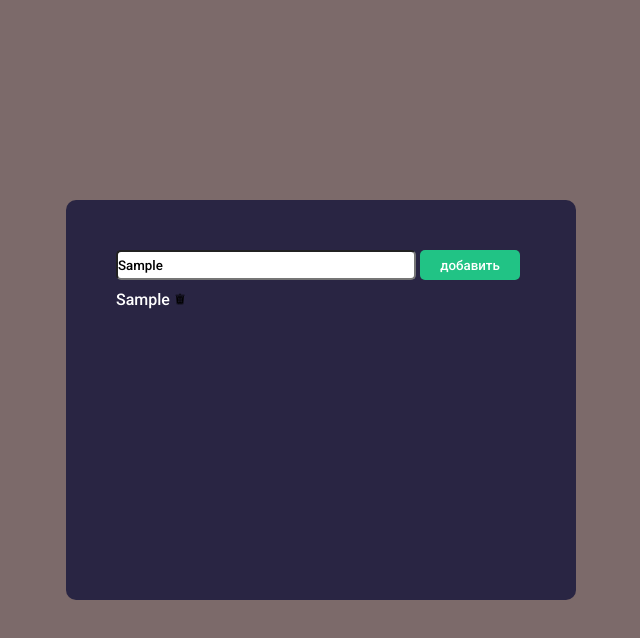
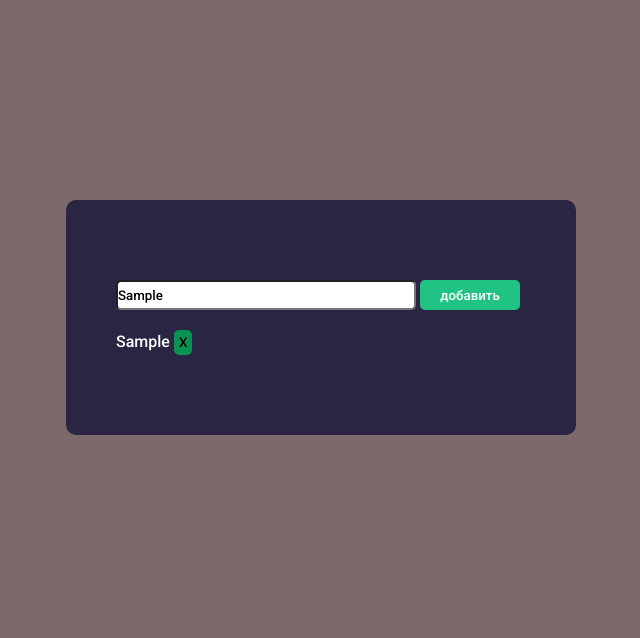
Before and after one commit to Mrdotov/Todo-List, a plain HTML site: page src/index.html in a window 1280 px wide. Both pictures are taken after typing "Sample" into the empty fields and a click on the button "добавить". Shown: the whole page, without its empty margins (319-959 px from the left). Drawn offline with Linux system fonts and the light colour scheme; files whose address does not match are found by name; a web font is replaced by a local one.

Commit message:
add cancel btn and his style

```diff
--- a/src/Js/index.js
+++ b/src/Js/index.js
@@ -37,9 +37,10 @@ function render() {
 		html += `
 	<div >
 	${todo.text}
-	<button data-id='${todo.id}'>
-		<img src="./css/img/icon-cancel.png" alt="cancel">
+	<button data-id='${todo.id}' >
+	X
 	</button>
+
 	</div>
 	`
 	});
--- a/src/css/elementStyle.css
+++ b/src/css/elementStyle.css
@@ -35,8 +35,12 @@ color: white;
 	color: aqua;
 }
 .js-todos button {
-	background: none;
-	border: none;
+	background: rgb(9, 146, 82);
+	border: 5px solid rgb(9, 146, 82);
+	border-radius: 5px;
 	cursor: pointer;
+	margin: auto;
+
+
 
 }
--- a/src/css/style.css
+++ b/src/css/style.css
@@ -14,19 +14,21 @@
 .list_item{
 	display: inline-block;
 	background: #292543;
-	padding: 50px 50px;
+	padding: 80px 50px;
 	border-radius: 10px;
 	width: 510px;
-	height: 400px;
+	height: auto;
 
 }
 .js-todos {
 	/* position  */
 	align-items: center;
-	padding-top: 10px;
+	padding-top: 20px;
 	/* Text-sizing */
 	font-size: 16px;
 	/* text color  */
 	color: #fff;
+	/* sizing */
+    max-width: 400px;
 
 }
```
Also changed, not shown: src/index.html (+1 -0 lines), 1 other file.
